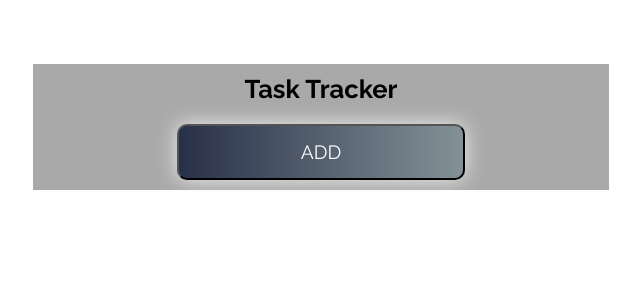
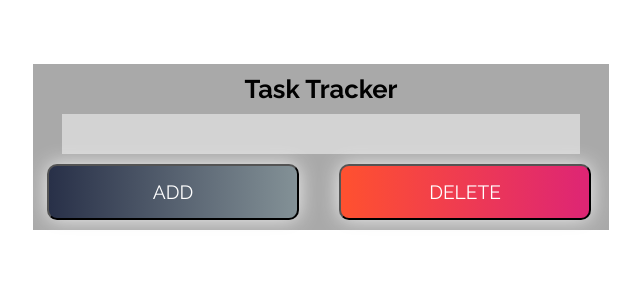
Before and after one commit to Brutalvik/tasktracker, a React (Create React App) app: page / in a window 1280 px wide. Shown: the top 300 px of the page, without its empty margins (319-959 px from the left). Built offline with nearby package versions, Linux system fonts and the light colour scheme.

Commit message:
Added Tasks and Fixed Footer Button Graidents

```diff
--- a/src/App.css
+++ b/src/App.css
@@ -2,3 +2,10 @@
   margin: 5%;
   text-align: center;
 }
+
+.container {
+  margin: auto;
+  height: auto;
+  width: 50%;
+  background-color: darkgrey;
+}
--- a/src/App.js
+++ b/src/App.js
@@ -1,11 +1,13 @@
 import './App.css';
 import Footer from './components/footer/Footer';
 import Header from './components/header/Header';
+import { Tasks } from './components/tasks/Tasks';
 
 function App() {
   return (
     <div className="App">
       <Header/>
+      <Tasks/>
       <Footer/>
     </div>
   );
--- a/src/components/footer/Footer.css
+++ b/src/components/footer/Footer.css
@@ -1,6 +1,13 @@
-.btn-grad {background-image: linear-gradient(to right, #283048 0%, #859398  51%, #283048  100%)}
-.btn-grad {
-    width: 50%;
+.footer {
+   display: grid;
+   grid-template-columns: repeat(2, 1fr);
+   grid-auto-rows: auto;
+   grid-gap: 1em;
+}
+
+.btn-add {background-image: linear-gradient(to right, #283048 0%, #859398  51%, #283048  100%)}
+.btn-add {
+    width: 90%;
     margin: 10px;
     padding: 15px 45px;
     text-align: center;
@@ -14,8 +21,45 @@
     font-size: 1.5vw;
  }
 
- .btn-grad:hover {
+ .btn-add:hover {
     background-position: right center; /* change the direction of the change here */
     color: #fff;
-    text-decoration: none;
  }
+
+ .btn-add:active {
+    background-image:
+    linear-gradient(to right, #21305a 0%,
+                    #24363b  51%, #1d2438  100%);
+    background-position: left center; /* change the direction of the change here */
+    color: #fff;
+ }
+
+
+ .btn-delete {background-image: linear-gradient(to right, #FF512F 0%, #DD2476  51%, #FF512F  100%)}
+ .btn-delete {
+      width: 90%;
+      margin: 10px;
+      padding: 15px 45px;
+      text-align: center;
+      text-transform: uppercase;
+      transition: 0.5s;
+      background-size: 200% auto;
+      color: white;
+      box-shadow: 0 0 20px #eee;
+      border-radius: 10px;
+      display: block;
+      cursor: pointer;
+      font-size: 1.5vw;
+  }
+
+  .btn-delete:hover {
+    background-position: right center; /* change the direction of the change here */
+    color: #fff;
+  }
+
+  .btn-delete:active {
+   background-image: linear-gradient(to right, #691302 0%,
+                                 #f00870  51%, #5f1202  100%);
+   background-position: left center; /* change the direction of the change here */
+   color: #fff;
+}
--- a/src/components/footer/Footer.js
+++ b/src/components/footer/Footer.js
@@ -1,11 +1,23 @@
 import React from 'react'
-import '../header/Header.css'
+import Button from '../global/button/Button'
 import './Footer.css'
 
 const Footer = () => {
+
+    const add = () => {
+        console.log('Click')
+    }
+
   return (
     <div className="container">
-      <button className="btn-grad">ADD</button>
+        <div className="footer">
+            <div>
+                <Button className={"btn-add"} text="Add" onClick={add}/>
+            </div>
+            <div>
+                <Button className={"btn-delete"} text="Delete" onClick={add}/>
+            </div>
+        </div>
     </div>
   )
 }
--- /dev/null
+++ b/src/components/global/button/Button.js
@@ -0,0 +1,10 @@
+const Button = ({ className, text, onClick }) => {
+  return (
+    <div>
+      {/* Global modular button */}
+      <button className={className} onClick={onClick}>{text}</button>
+    </div>
+  )
+}
+
+export default Button
--- a/src/components/header/Header.css
+++ b/src/components/header/Header.css
@@ -1,10 +1,3 @@
-.container {
-    margin: auto;
-    height: auto;
-    width: 50%;
-    background-color: darkgrey;
-}
-
 .title {
     padding: 10px;
     font-size: 2vw;
--- /dev/null
+++ b/src/components/tasks/Task.js
@@ -0,0 +1,11 @@
+import React from 'react';
+import './Tasks.css'
+
+const Task = () => {
+  return (
+        <div className="task">
+        </div>
+    );
+};
+
+export default Task;
--- /dev/null
+++ b/src/components/tasks/Tasks.css
@@ -0,0 +1,6 @@
+.task {
+    background-color: lightgrey;
+    width: 90%;
+    height: 5vh;
+    margin-left: 5%;
+}
--- /dev/null
+++ b/src/components/tasks/Tasks.js
@@ -0,0 +1,10 @@
+import React from 'react';
+import Task from './Task'
+
+export const Tasks = () => {
+  return (
+    <div className="container">
+        <Task/>
+    </div>
+  );
+};
```
